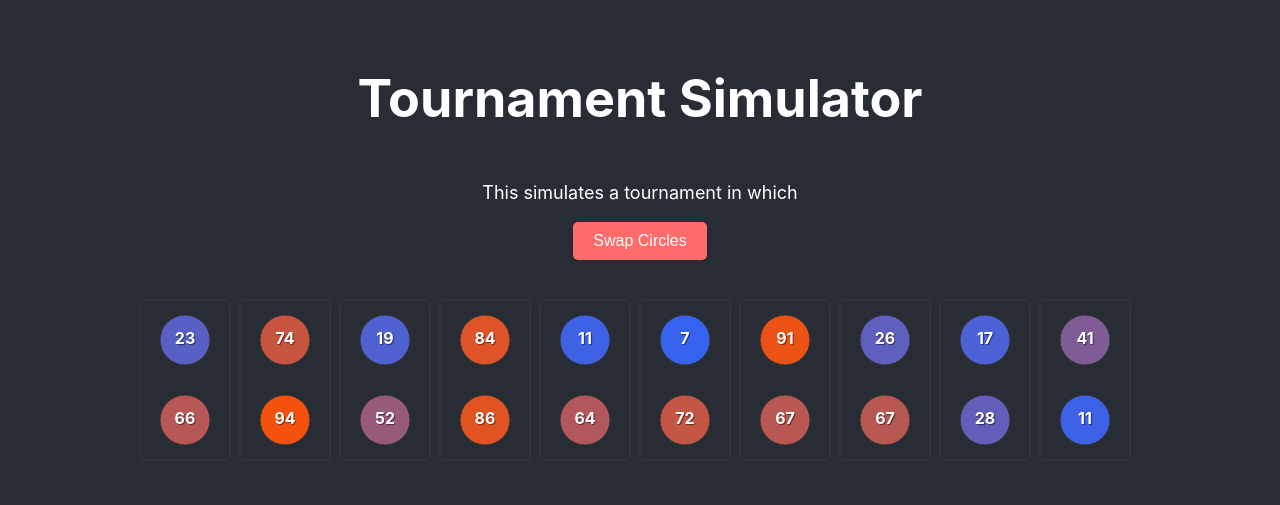
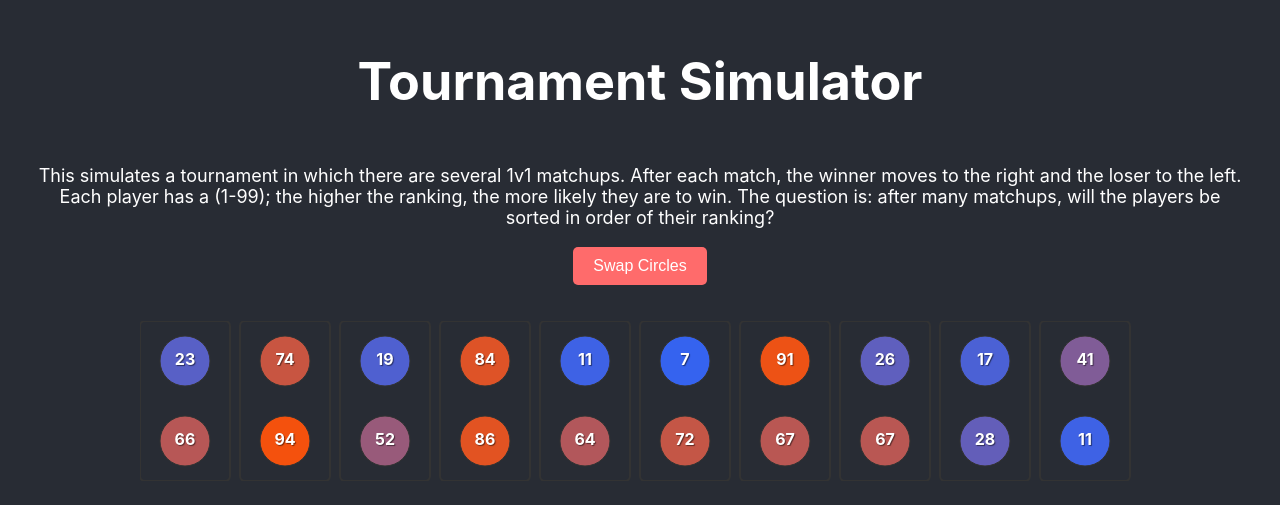
Before and after one commit to drbr/tournament-simulator, a React (Create React App) app: page / in a window 1280 px wide. Shown: the part 131-636 px from the top of the page. Built offline with nearby package versions, Linux system fonts and the light colour scheme.

Commit message:
Clean out the rest of the cruft. But I broke it!

```diff
--- a/src/App.css
+++ b/src/App.css
@@ -5,6 +5,8 @@ html {
 .App {
   text-align: center;
   background-color: #282c34;
+  padding: 0 2rem;
+  overflow: auto;
   min-height: 100vh;
   display: flex;
   flex-direction: column;
--- a/src/App.tsx
+++ b/src/App.tsx
@@ -6,9 +6,18 @@ interface Circle {
   number: number;
 }
 
+type CirclePosition = 'top' | 'bottom';
+
 interface Rectangle {
   id: string;
-  circles: Circle[];
+  circles: Record<CirclePosition, Circle>;
+}
+
+function mapCircles<T>(
+  circles: Record<CirclePosition, Circle>,
+  fn: (circle: Circle, position: CirclePosition) => T
+): T[] {
+  return [fn(circles['top'], 'top'), fn(circles['bottom'], 'bottom')];
 }
 
 type RGBColor = {
@@ -41,9 +50,9 @@ function generateArray<T>(length: number, constructor: (i: number) => T): T[] {
   return Array.from({ length }, (_, i) => constructor(i));
 }
 
-function randomCircle(index: number): Circle {
+function randomCircle(globalIndex: number): Circle {
   return {
-    id: `circle-${index}`,
+    id: `circle-${globalIndex}`,
     number: Math.floor(Math.random() * 99) + 1,
   };
 }
@@ -51,22 +60,26 @@ function randomCircle(index: number): Circle {
 function randomRectangles(): Rectangle[] {
   return generateArray(10, (index) => ({
     id: `rectangle-${index}`,
-    circles: generateArray(2, randomCircle),
+    circles: {
+      top: randomCircle(index * 2),
+      bottom: randomCircle(index * 2 + 1),
+    },
   }));
 }
 
-function getInitialCircleY(circleIndex: number): number {
-  return 60 + circleIndex * 80;
+const CIRCLE_Y: Record<CirclePosition, number> = {
+  top: 40,
+  bottom: 120,
+};
+
+function getCircleX(rectangleIndex: number): number {
+  return 45 + rectangleIndex * 100;
 }
 
-// Calculate transform for swapped position
-function getSwapTransform(circleIndex: number, isSwapped: boolean): string {
-  if (isSwapped) {
-    // Move first circle down by 80px, second circle up by 80px
-    const translateY = circleIndex === 0 ? 80 : -80;
-    return `translate(0, ${translateY})`;
-  }
-  return 'translate(0, 0)';
+function getPositionTransform(rectangleIndex: number, circlePosition: CirclePosition): string {
+  const x = getCircleX(rectangleIndex);
+  const y = CIRCLE_Y[circlePosition];
+  return `translate(${x}, ${y})`;
 }
 
 function getAnimationValues(circleIndex: number, isSwapped: boolean): string {
@@ -80,7 +93,6 @@ function getAnimationValues(circleIndex: number, isSwapped: boolean): string {
 export const App: React.FC = () => {
   const [rectangleData, setRectangleData] = useState<Rectangle[]>([]);
   const [isSwapped, setIsSwapped] = useState<boolean>(false);
-  const [animationKey, setAnimationKey] = useState<number>(0);
 
   // Generate random numbers and colors for all rectangles and circles
   useEffect(() => {
@@ -89,8 +101,7 @@ export const App: React.FC = () => {
   }, []);
 
   const swapCircles = (): void => {
-    setIsSwapped(!isSwapped);
-    setAnimationKey((prev) => prev + 1); // Force re-render to trigger new animations
+    setIsSwapped((s) => !s);
   };
 
   const buttonStyle: React.CSSProperties = {
@@ -104,7 +115,12 @@ export const App: React.FC = () => {
   return (
     <div className="App">
       <h1>Tournament Simulator </h1>
-      <p className="body-text">This simulates a tournament in which </p>
+      <p className="body-text">
+        This simulates a tournament in which there are several 1v1 matchups. After each match, the
+        winner moves to the right and the loser to the left. Each player has a (1-99); the higher
+        the ranking, the more likely they are to win. The question is: after many matchups, will the
+        players be sorted in order of their ranking?
+      </p>
 
       <div>
         <button
@@ -117,29 +133,25 @@ export const App: React.FC = () => {
           Swap Circles
         </button>
       </div>
-      <ParticipantsView
-        rectangles={rectangleData}
-        isSwapped={isSwapped}
-        animationKey={animationKey}
-      />
+
+      <div style={{ padding: '2rem 0' }}>
+        <ParticipantsView rectangles={rectangleData} />
+      </div>
     </div>
   );
 };
 
 const ParticipantsView: React.FC<{
   rectangles: Rectangle[];
-  isSwapped: boolean;
-  animationKey: number;
-}> = ({ rectangles, isSwapped, animationKey }) => {
+}> = ({ rectangles }) => {
   return (
-    <div style={{ padding: '20px' }}>
-      <svg width="1000" height="200" viewBox="0 0 1000 200">
+    <svg width="100%" height="160" viewBox="0 0 1000 160">
       {rectangles.map((rectangle: Rectangle, rectIndex: number) => (
         <g key={rectangle.id}>
           {/* Rectangle border */}
           <rect
             x={rectIndex * 100}
-              y={20}
+            y={0}
             width={90}
             height={160}
             fill="none"
@@ -149,26 +161,12 @@ const ParticipantsView: React.FC<{
           />
 
           {/* Two circles in vertical column */}
-            {rectangle.circles.map((circle: Circle, circleIndex: number) => (
-              <g
-                key={`${circle.id}-${animationKey}`}
-                transform={getSwapTransform(circleIndex, isSwapped)}>
-                {/* SVG Animation */}
-                <animateTransform
-                  attributeName="transform"
-                  type="translate"
-                  values={getAnimationValues(circleIndex, isSwapped)}
-                  dur="0.8s"
-                  fill="freeze"
-                  calcMode="spline"
-                  keySplines="0.4,0,0.2,1"
-                  keyTimes="0;1"
-                />
-
+          {mapCircles(rectangle.circles, (circle: Circle, circlePosition: CirclePosition) => (
+            <g key={circle.id}>
               {/* Circle */}
               <circle
-                  cx={rectIndex * 100 + 45}
-                  cy={getInitialCircleY(circleIndex)}
+                cx={getCircleX(rectIndex)}
+                cy={CIRCLE_Y[circlePosition]}
                 r={25}
                 fill={toRgbString(getCircleColor(circle.number))}
                 stroke="#333"
@@ -177,8 +175,8 @@ const ParticipantsView: React.FC<{
 
               {/* Number text */}
               <text
-                  x={rectIndex * 100 + 45}
-                  y={getInitialCircleY(circleIndex)}
+                x={getCircleX(rectIndex)}
+                y={CIRCLE_Y[circlePosition]}
                 textAnchor="middle"
                 dominantBaseline="middle"
                 fill="white"
@@ -195,6 +193,5 @@ const ParticipantsView: React.FC<{
         </g>
       ))}
     </svg>
-    </div>
   );
 };
```
Lines whose indentation alone changed are shown as unchanged.
